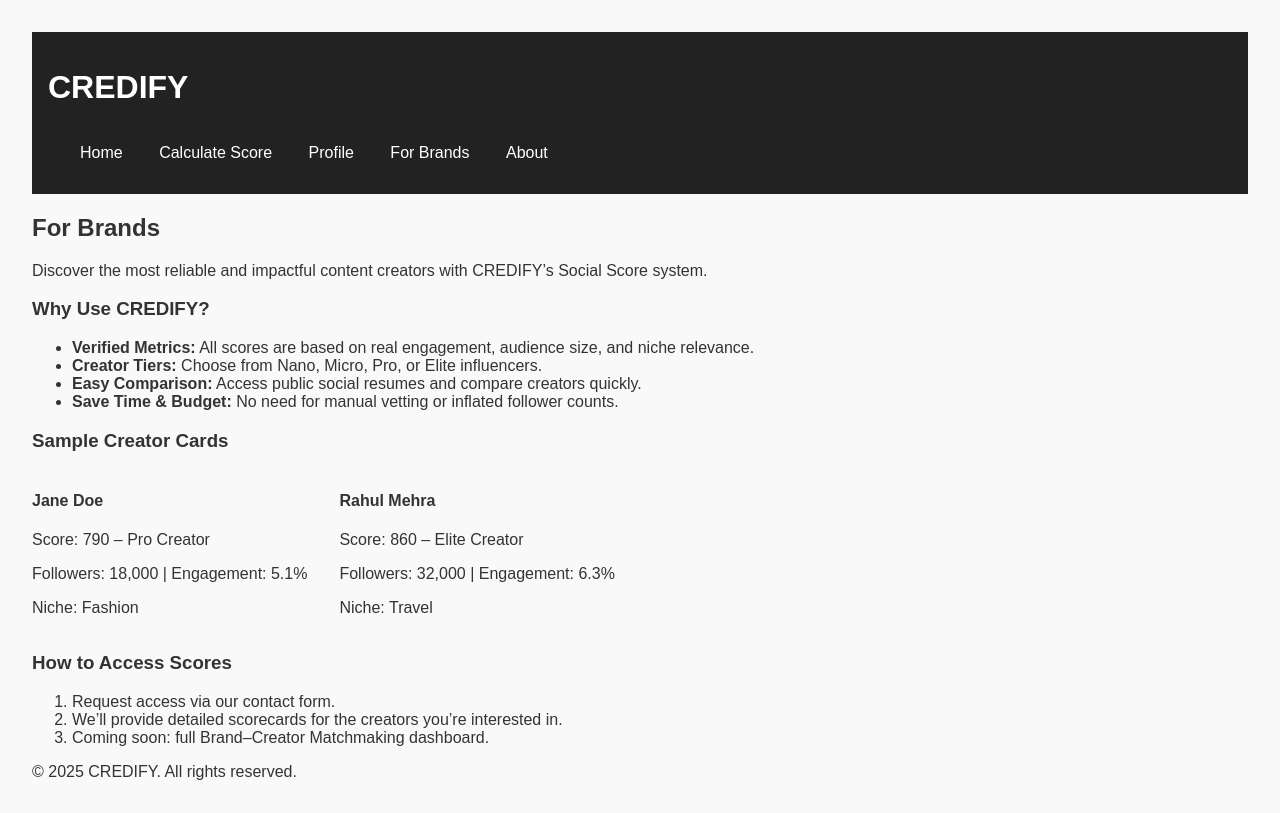
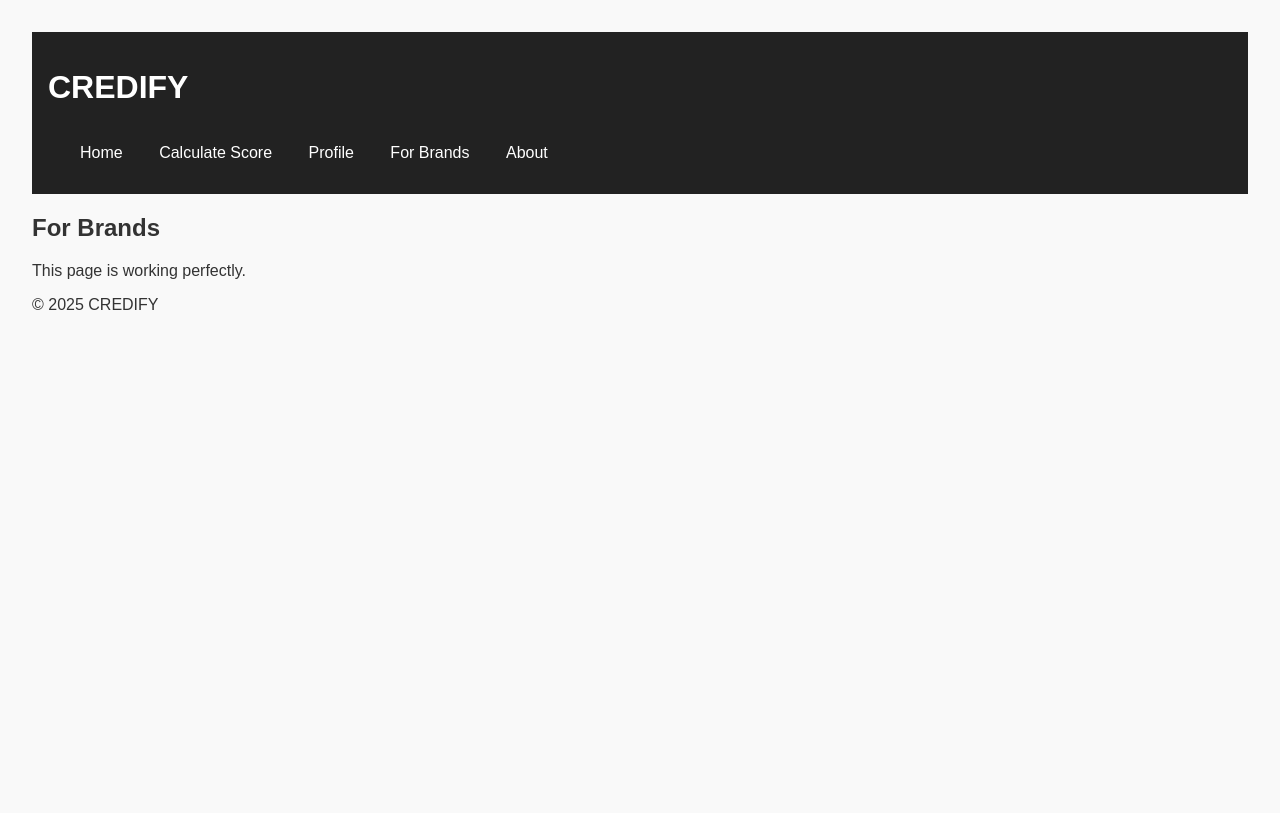
Before and after one commit to ppriyesh/Social-Score, a plain HTML site: page forbrands.html in a window 1280 px wide. Drawn offline with Linux system fonts and the light colour scheme.

Commit message:
Update forbrands.html

```diff
--- a/forbrands.html
+++ b/forbrands.html
@@ -19,49 +19,11 @@
 
   <main>
     <h2>For Brands</h2>
-    <p>Discover the most reliable and impactful content creators with CREDIFY’s Social Score system.</p>
-
-    <section>
-      <h3>Why Use CREDIFY?</h3>
-      <ul>
-        <li><strong>Verified Metrics:</strong> All scores are based on real engagement, audience size, and niche relevance.</li>
-        <li><strong>Creator Tiers:</strong> Choose from Nano, Micro, Pro, or Elite influencers.</li>
-        <li><strong>Easy Comparison:</strong> Access public social resumes and compare creators quickly.</li>
-        <li><strong>Save Time & Budget:</strong> No need for manual vetting or inflated follower counts.</li>
-      </ul>
-    </section>
-
-    <section>
-      <h3>Sample Creator Cards</h3>
-      <div style="display: flex; gap: 2rem;">
-        <div class="creator-card">
-          <h4>Jane Doe</h4>
-          <p>Score: 790 – Pro Creator</p>
-          <p>Followers: 18,000 | Engagement: 5.1%</p>
-          <p>Niche: Fashion</p>
-        </div>
-
-        <div class="creator-card">
-          <h4>Rahul Mehra</h4>
-          <p>Score: 860 – Elite Creator</p>
-          <p>Followers: 32,000 | Engagement: 6.3%</p>
-          <p>Niche: Travel</p>
-        </div>
-      </div>
-    </section>
-
-    <section>
-      <h3>How to Access Scores</h3>
-      <ol>
-        <li>Request access via our contact form.</li>
-        <li>We’ll provide detailed scorecards for the creators you’re interested in.</li>
-        <li>Coming soon: full Brand–Creator Matchmaking dashboard.</li>
-      </ol>
-    </section>
+    <p>This page is working perfectly.</p>
   </main>
 
   <footer>
-    <p>&copy; 2025 CREDIFY. All rights reserved.</p>
+    <p>&copy; 2025 CREDIFY</p>
   </footer>
 </body>
 </html>
```
